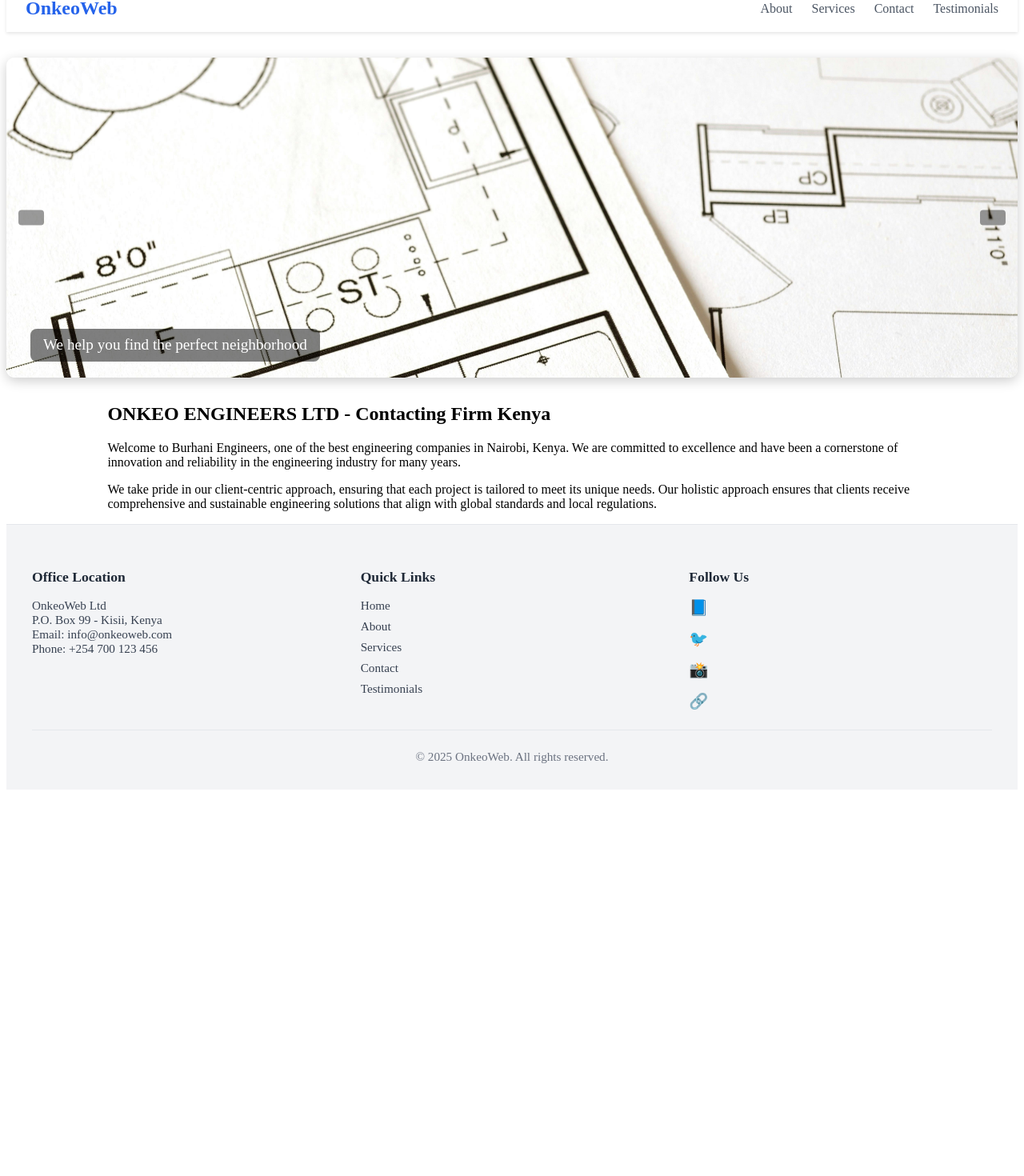
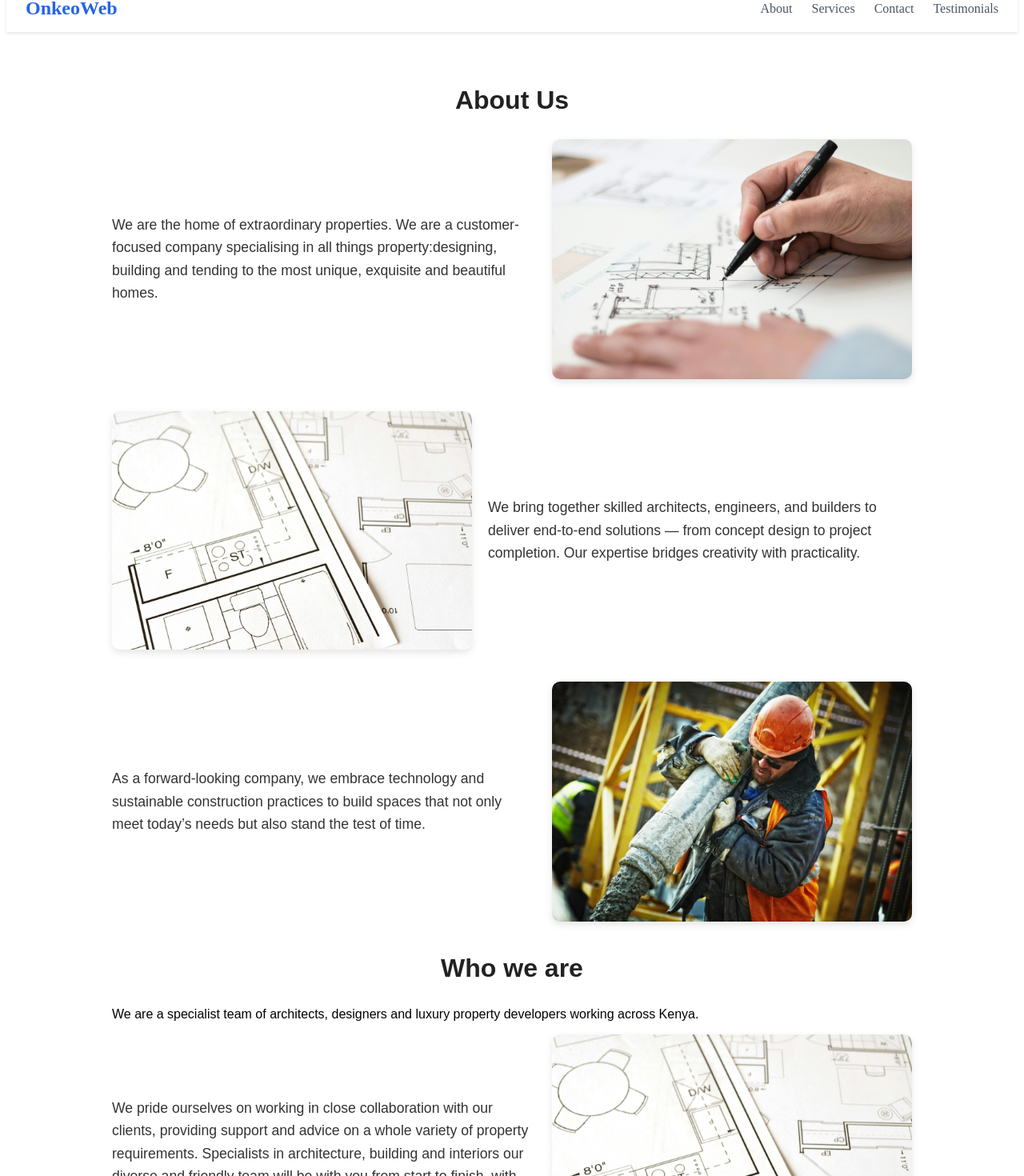
Before and after one commit to membae/onkeoWeb, a React (Vite) app in the folder onkeoWeb/: page /about in a window 1280 px wide. Shown: the part 27-1497 px from the top of the page at 80% size. Before the commit the page ends 1022 px from the top, so only its background shows below. Built offline with nearby package versions, Linux system fonts and the light colour scheme.

Commit message:
about page

```diff
--- a/onkeoWeb/package.json
+++ b/onkeoWeb/package.json
@@ -18,6 +18,6 @@
   "dependencies": {
     "react": "^19.1.0",
     "react-dom": "^19.1.0",
-    "react-router-dom": "^7.7.0"
+    "react-router-dom": "^7.8.1"
   }
 }
--- a/onkeoWeb/src/App.jsx
+++ b/onkeoWeb/src/App.jsx
@@ -1,10 +1,17 @@
 import React from 'react'
 import Home from './pages/Home'
+import { BrowserRouter, Route, Routes } from 'react-router-dom'
+import About from './pages/About'
 
 function App() {
   return (
     <div>
-      <Home/>
+      <BrowserRouter>
+        <Routes>
+          <Route path='/' element={<Home />} />
+          <Route path='about' element={<About/>}/>
+        </Routes>
+      </BrowserRouter>
     </div>
   )
 }
--- a/onkeoWeb/src/main.jsx
+++ b/onkeoWeb/src/main.jsx
@@ -6,8 +6,8 @@ import './index.css'
 
 ReactDOM.createRoot(document.getElementById('root')).render(
   <React.StrictMode>
-    <BrowserRouter>
+
       <App />
-    </BrowserRouter>
+
   </React.StrictMode>
 )
--- /dev/null
+++ b/onkeoWeb/src/pages/About.jsx
@@ -0,0 +1,105 @@
+import React from "react";
+import Footer from "../components/Footer";
+import Navbar from "../components/Navbar";
+
+function About() {
+  return (
+    <div>
+
+      <style>
+        {`
+          .about-container {
+            max-width: 1000px;
+            margin: 0 auto;
+            padding: 40px 20px;
+            font-family: Arial, sans-serif;
+          }
+
+          .about-section {
+            display: flex;
+            align-items: center;
+            margin-bottom: 40px;
+            gap: 20px;
+          }
+
+          .about-section img {
+            width: 45%;
+            border-radius: 10px;
+            box-shadow: 0 4px 10px rgba(0,0,0,0.1);
+          }
+
+          .about-section p {
+            width: 55%;
+            font-size: 1.1rem;
+            line-height: 1.6;
+            color: #333;
+          }
+         h2 {
+            text-align: center;
+            font-size: 2rem;
+            margin-bottom: 30px;
+            color: #222;
+          }
+
+          /* Alternate layout */
+          .about-section:nth-child(even) {
+            flex-direction: row-reverse;
+          }
+        `}
+      </style>
+      <Navbar/>
+
+      <div className="about-container">
+        <h2>About Us</h2>
+
+        <div className="about-section">
+          <img src="/src/assets/homeslide1.jpg" alt="Architecture" />
+          <p>
+            We are the home of extraordinary properties. We are a customer-focused company specialising in all things property:designing, building and tending to the most unique, exquisite and beautiful homes.
+          </p>
+        </div>
+
+        <div className="about-section">
+          <img src="/src/assets/homeslide2.jpg" alt="Construction" />
+          <p>
+            We bring together skilled architects, engineers, and builders to
+            deliver end-to-end solutions — from concept design to project
+            completion. Our expertise bridges creativity with practicality.
+          </p>
+        </div>
+
+        <div className="about-section">
+          <img src="/src/assets/homeslide3.jpg" alt="Sustainability" />
+          <p>
+            As a forward-looking company, we embrace technology and sustainable
+            construction practices to build spaces that not only meet today’s
+            needs but also stand the test of time.
+          </p>
+        </div>
+        <div className="team">
+            <h2>Who we are</h2>
+            <p>We are a specialist team of architects, designers and luxury property developers working across Kenya.</p>
+        </div>
+        <div className="about-section">
+            <img src="/src/assets/homeslide2.jpg" alt="" />
+            <p>We pride ourselves on working in close collaboration with our clients, providing support and advice on a whole variety of property requirements. Specialists in architecture, building and interiors our diverse and friendly team will be with you from start to finish, with the vision and the knowledge to make your dream home a reality.</p>
+        </div>
+        <h2>The Onkeo story</h2>
+        <div className="about-section">
+
+            <img src="/src/assets/homeslide1.jpg" alt="" />
+            <p> Founded in 2025 by <strong>Eric Onkeo</strong>, our company is built
+            on a passion for design, innovation, and excellence in architecture
+            and construction. We are committed to transforming ideas into
+            reality with modern, sustainable, and functional spaces. <br /> <button>See our projects</button> </p>
+
+        </div>
+
+      </div>
+      <Footer/>
+    </div>
+
+  );
+}
+
+export default About;
```
Also changed, not shown: 1 other file (tests, documents, lock files or other folders).
